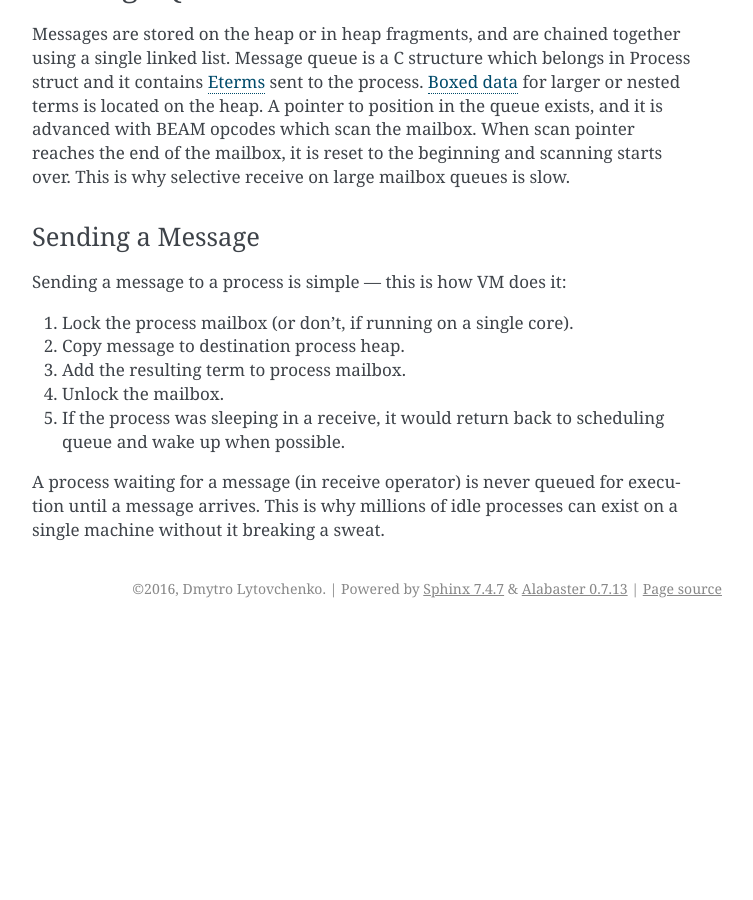
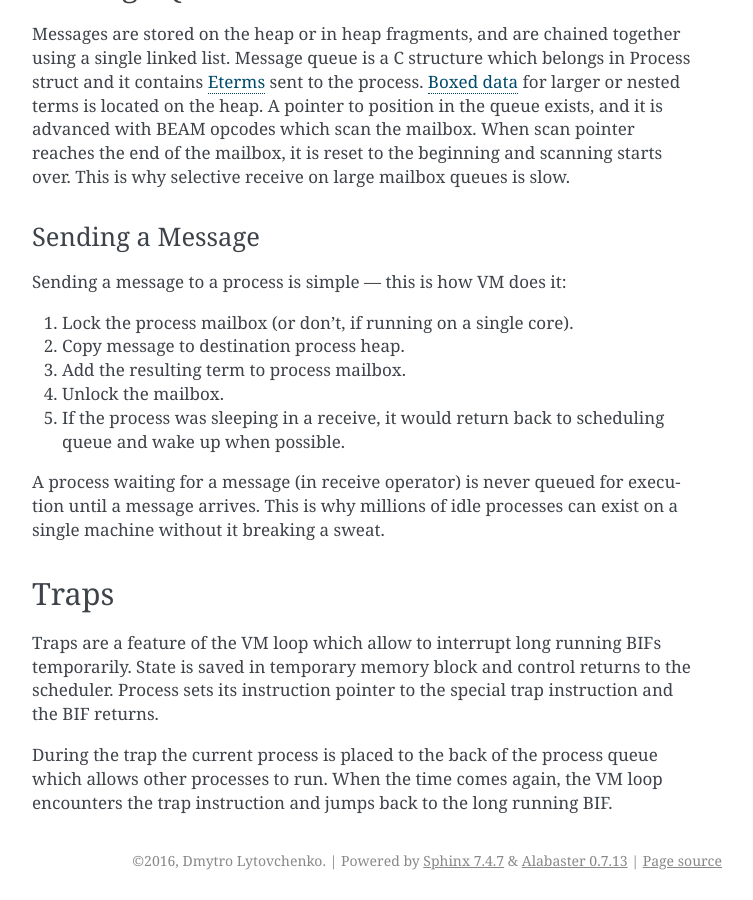
Before and after one commit to kvakvs/beam-wisdoms, a Sphinx documentation site: the page built from docs/source/eli5-processes.rst, in a window 1280 px wide and 900 px high, scrolled down 1449 px. Shown: the whole window, without its empty margins (388-1141 px from the left). Built offline with Sphinx 7.4.7, drawn with Linux system fonts in a browser that asks for light colours; before the commit the page ends 2077 px from its top, so only the background shows below that.

Commit message:
traps eli5

```diff
--- a/docs/source/eli5-processes.rst
+++ b/docs/source/eli5-processes.rst
@@ -94,3 +94,15 @@ Sending a message to a process is simple — this is how VM does it:
 A process waiting for a message (in receive operator) is never queued for
 execution until a message arrives. This is why millions of idle processes can
 exist on a single machine without it breaking a sweat.
+
+Traps
+-----
+
+Traps are a feature of the VM loop which allow to interrupt long running BIFs
+temporarily. State is saved in temporary memory block and control returns to
+the scheduler. Process sets its instruction pointer to the special trap
+instruction and the BIF returns.
+
+During the trap the current process is placed to the back of the process queue
+which allows other processes to run. When the time comes again, the VM loop
+encounters the trap instruction and jumps back to the long running BIF.
--- a/docs/source/index.rst
+++ b/docs/source/index.rst
@@ -23,7 +23,7 @@ ELI5 Section (Explain me like i'm five)
 TODO
 -----
 
-ELI5 IO and ports; ELI5 Ext term format; ELI5 Traps and dirty schedulers
+ELI5 IO and ports; ELI5 Ext term format; ELI5 dirty schedulers
 
 Deeper Knowledge Section
 ------------------------
```
